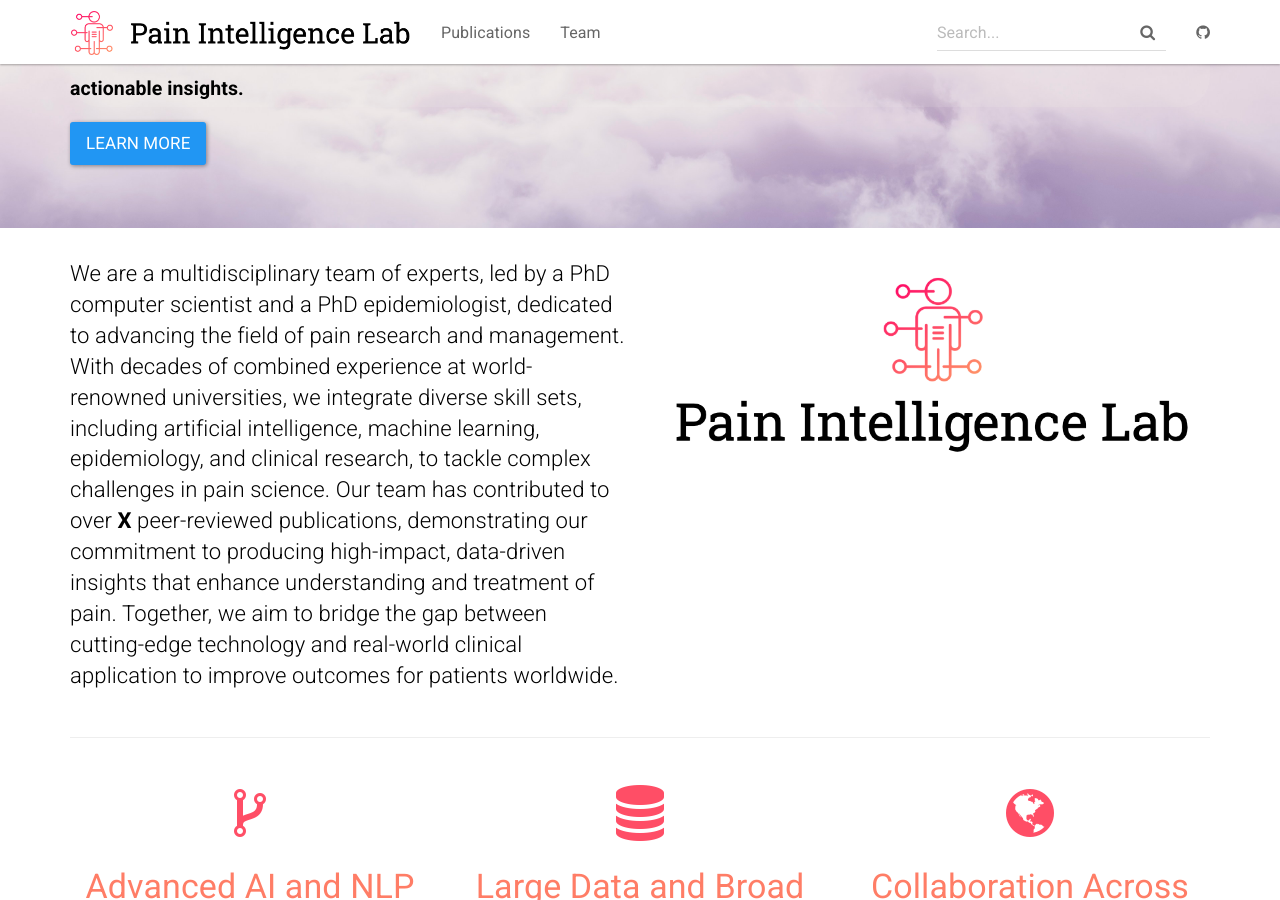
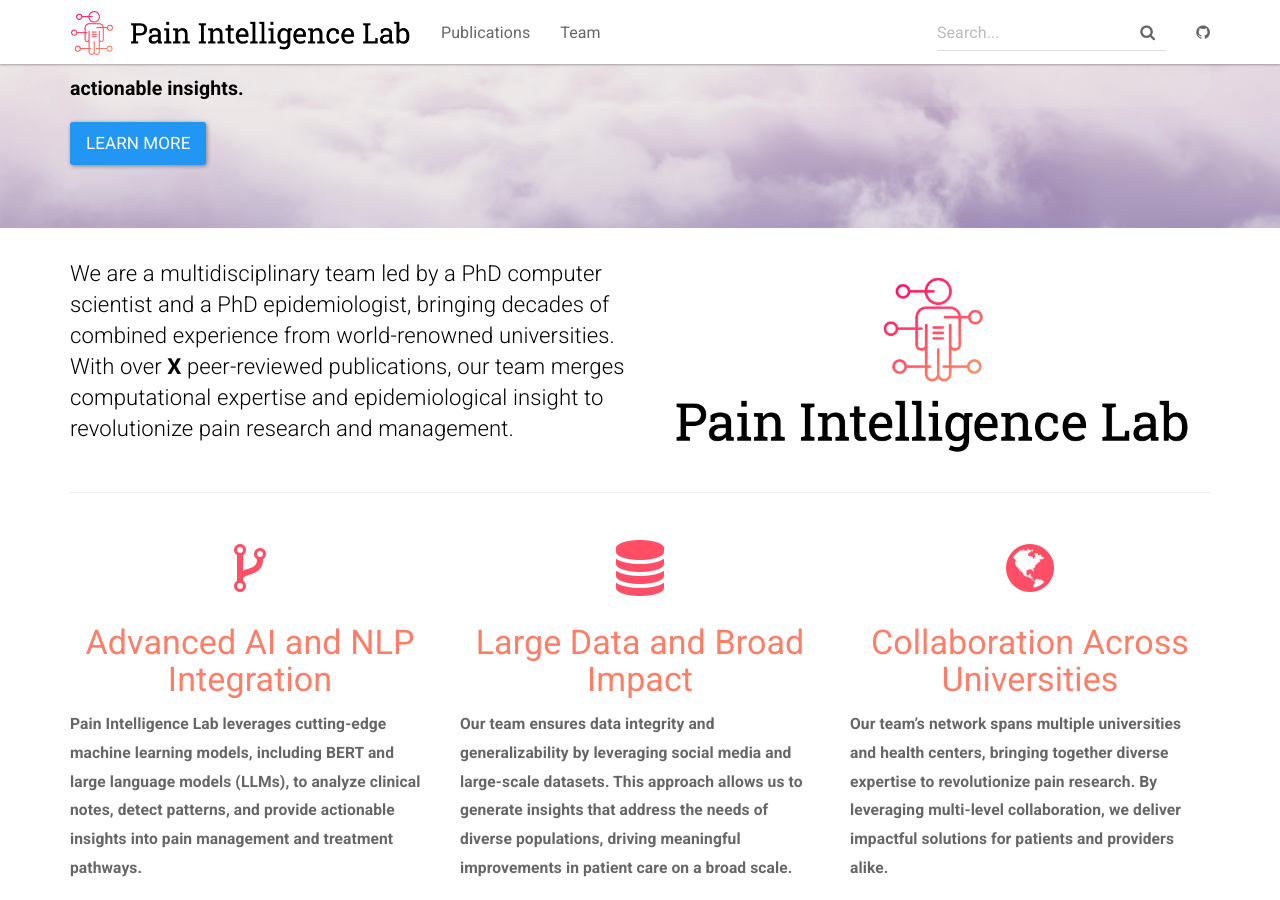
Before and after one commit to potatole123/my-prog, a Jekyll site: the page built from index.html, in a window 1280 px wide and 900 px high, scrolled down 227 px. Built offline with Jekyll 4.4.1, drawn with Linux system fonts in a browser that asks for light colours.

Commit message:
Update index.html

```diff
--- a/index.html
+++ b/index.html
@@ -16,14 +16,10 @@ layout: default
     <div class="row">
         <div class="col-md-6">
             <!-- <h2 class="header-light regular-pad">Who are we?</h2> -->
-              <p class="lead" style="color: black; font-size: 1.7em;">We are a multidisciplinary team of experts,
-                led by a PhD computer scientist and a PhD epidemiologist, dedicated to advancing the field of pain
-                research and management. With decades of combined experience at world-renowned universities, we integrate
-                diverse skill sets, including artificial intelligence, machine learning, epidemiology, and clinical research,
-                to tackle complex challenges in pain science. Our team has contributed to over <strong>X</strong> peer-reviewed
-                publications, demonstrating our commitment to producing high-impact, data-driven insights that enhance
-                understanding and treatment of pain. Together, we aim to bridge the gap between cutting-edge
-                technology and real-world clinical application to improve outcomes for patients worldwide.</p>
+              <p class="lead" style="color: black; font-size: 1.7em;">We are a multidisciplinary team led by a PhD
+                computer scientist and a PhD epidemiologist, bringing decades of combined experience from world-renowned
+                universities. With over <strong>X</strong> peer-reviewed publications, our team merges computational
+                expertise and epidemiological insight to revolutionize pain research and management.</p>
         </div>
         <div class="col-md-6 text-center">
             <img src="{{ "/assets/img/pain_intelligence_lab_logo.png" | relative_url }}" alt="Jekyll logo" class="img-responsive">
```
